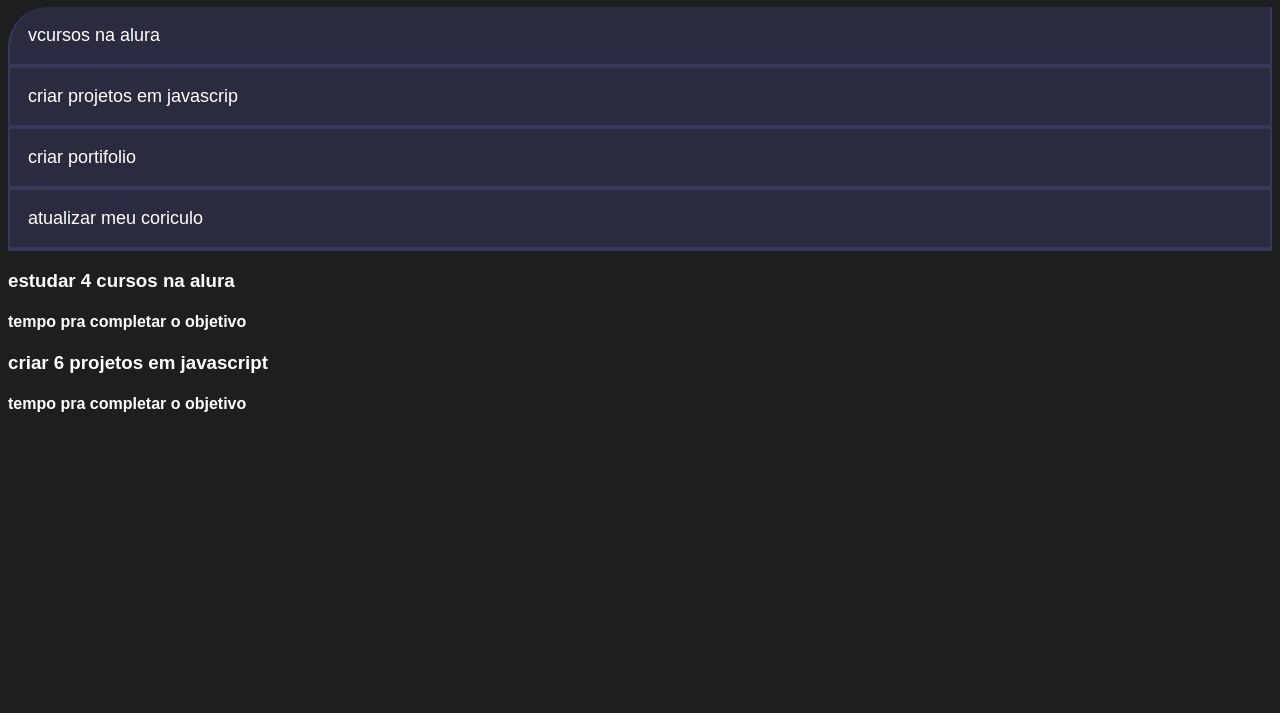
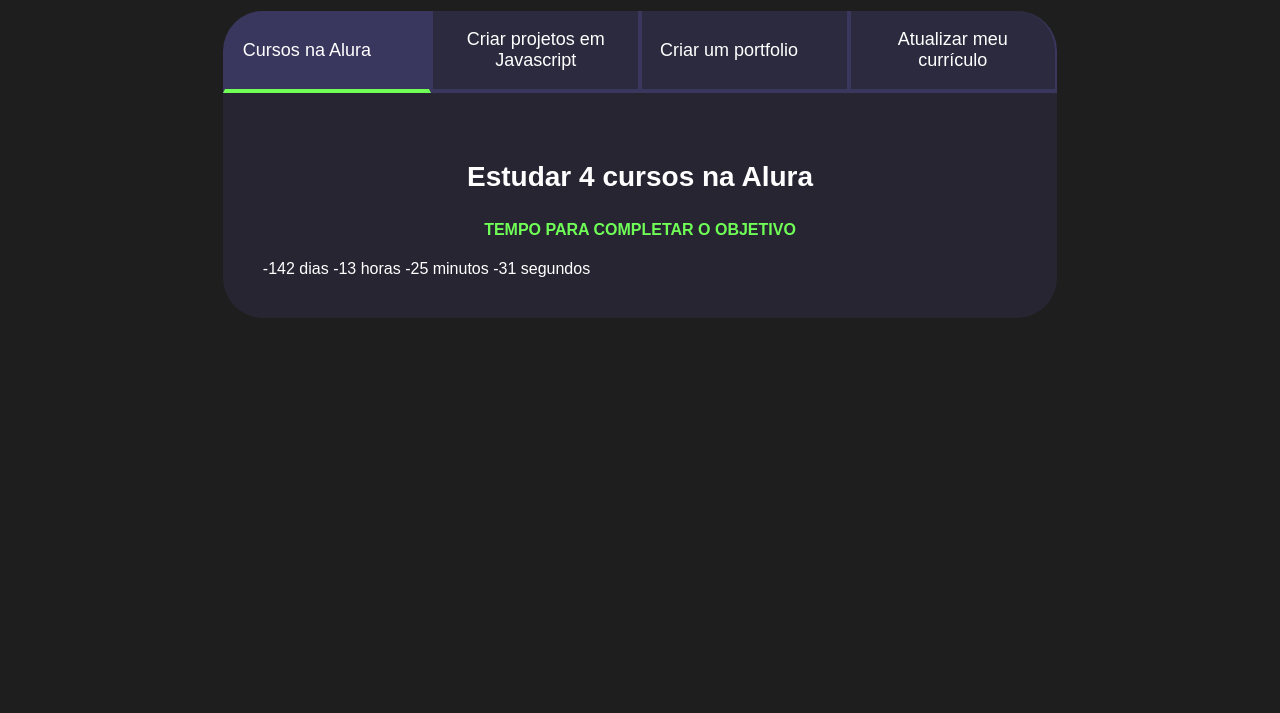
Before and after one commit to viniciusokener/projeto-de-vida, a plain HTML site: page index.html in a window 1280 px wide. Shown: the part 87-800 px from the top of the page. Drawn offline with Linux system fonts and the light colour scheme.

Commit message:
Add files via upload

```diff
--- a/index.html
+++ b/index.html
@@ -7,26 +7,39 @@
     <link rel="stylesheet" href="style.css">
 </head>
 <body>
-    <section>class="conteudo principal"
-        <h2> class"titulo-principal>meus objetivos do ano<span></span></h2>
-        <div>
-            <button class="botao ativo">vcursos na alura</button>
-            <button class="botao">criar projetos em javascrip</button>
-            <button class="botao">criar portifolio</button>
-            <button class="botao">atualizar meu coriculo</button>
+    <section class="conteudo-principal">
+        <h2 class="titulo-principal">Meus Objetivos do ano<span>_</span></h2>
+        <div class="conteudo">
+        <div class="botoes">
+            <button class="botao ativo">Cursos na Alura</button>
+            <button class="botao">Criar projetos em Javascript</button>
+            <button class="botao">Criar um portfolio</button>
+            <button class="botao">Atualizar meu currículo</button>
         </div>
-        <dev class="abas-textos">
-            <div class="aba conteudo">
-            <h3 class="aba-conteudo-titulo-prricipal">estudar 4 cursos na alura</h3>
-            <h4 class="aba-conteudo-titulo-secundario">tempo pra completar o objetivo</h4>
-             </div>
-             <div class="aba conteudo">
-                <h3 class="aba-conteudo-titulo-prricipal">criar 6 projetos em javascript</h3>
-                <h4 class="aba-conteudo-titulo-secundario">tempo pra completar o objetivo</h4>
-                 </div>
-         </dev>
+        <div class="abas-textos">
+            <div class="aba-conteudo ativo">
+                <h3 class="aba-conteudo-titulo-principal">Estudar 4 cursos na Alura</h3>
+                <h4 class="aba-conteudo-titulo-secundario">Tempo para completar o objetivo</h4>
+                <div class="contador"></div>
+            </div>
+            <div class="aba-conteudo">
+                <h3 class="aba-conteudo-titulo-principal">Criar 5 projetos em Javascript</h3>
+                <h4 class="aba-conteudo-titulo-secundario">Tempo para completar o objetivo</h4>
+                <div class="contador"></div>
+            </div>
+            <div class="aba-conteudo">
+                <h3 class="aba-conteudo-titulo-principal">Criar um portfolio com os meus 3 melhores projetos</h3>
+                <h4 class="aba-conteudo-titulo-secundario">Tempo para completar o objetivo</h4>
+                <div class="contador"></div>
+            </div>
+            <div class="aba-conteudo">
+                <h3 class="aba-conteudo-titulo-principal">Atualizar meu curriculo com os certificados da Alura</h3>
+                <h4 class="aba-conteudo-titulo-secundario">Tempo para completar o objetivo</h4>
+                <div class="contador"></div>
+            </div>
+        </div>
+    </div>
     </section>
     <script src="main.js"></script>
-
 </body>
 </html>
--- a/main.js
+++ b/main.js
@@ -1,12 +1,36 @@
 const botoes = document.querySelectorAll(".botao");
+const textos = document.querySelectorAll(".aba-conteudo");
 
-for(let i=0;i <botoes.length;i++){
-    botoes[i].onclick = function(){
+for (let i = 0; i < botoes.length; i++) {
+    botoes[i].onclick = function () {
 
-        for(let j=0;j<botoes.length;j++){
+        for (let j = 0; j < botoes.length; j++) {
             botoes[j].classList.remove("ativo");
+            textos[j].classList.remove("ativo");
         }
 
         botoes[i].classList.add("ativo");
+        textos[i].classList.add("ativo");
     }
-}s
+}
+
+const contadores = document.querySelectorAll(".contador");
+const tempoObjetivo1 = new Date("2023-10-05T00:00:00");
+
+
+contadores[0].textContent = calculaTempo(tempoObjetivo1);
+
+function calculaTempo(tempoObjetivo) {
+    let tempoAtual = new Date();
+    let tempoFinal = tempoObjetivo - tempoAtual;
+    let segundos = Math.floor(tempoFinal / 1000);
+    let minutos = Math.floor(segundos / 60);
+    let horas = Math.floor(minutos / 60);
+    let dias = Math.floor(horas / 24);
+
+    segundos %= 60;
+    minutos %= 60;
+    horas %= 24;
+
+ return dias + " dias " + horas + " horas " + minutos + " minutos " + segundos + " segundos";
+}
--- a/style.css
+++ b/style.css
@@ -13,8 +13,8 @@ body {
     font-family: 'Chakra Petch', sans-serif;
 }
 .conteudo-principal{
-    display: flex
-    fle;direction: column;
+    display: flex;
+    flex-direction: column;
     justify-content: center;
     align-items: center;
     max-width: 1200px;
@@ -29,7 +29,7 @@ body {
     color:var(--verde);
 }
 .botao{
-font-family:chakra pech,sans-serif;
+font-family: 'Chakra Petch', sans-serif;
 background-color: var(--botao-inativo);
 color: var(--branco);
 display: flex;
@@ -42,24 +42,54 @@ border-left: 2px solid var(--botao-ativo);
 border-right: 2px solid var(--botao-ativo);
 border-top: none;
 }
-.botao :first-child{
-border-radius: 40px 40px 0 0;
+
+.botao:first-child {
+    border-radius: 40px 40px 0 0;
 }
-.botoes{
+
+.botoes {
     display: block;
 }
-.ativos{
+
+.botao.ativo{
     background-color: var(--botao-ativo);
-    border: 4px solid var(--botao-ativo);
+    border-bottom: 4px solid var(--verde);
 }
-@media screen and (min-width:768px) {
-    .botoes{
+
+.abas-textos{
+    background-color: var(--texto-fundo);
+    padding: 40px;
+    border-radius: 0 0 40px 40px;
+}
+.aba-conteudo.ativo{
+    display:block;
+}
+
+.aba-conteudo{
+    display: none;
+}
+
+.aba-conteudo-titulo-principal{
+    font-size: 28px;
+    text-align: center;
+}
+.aba-conteudo-titulo-secundario{
+    text-align: center;
+    color: var(--verde);
+    text-transform: uppercase;
+}
+
+
+@media screen and (min-width: 768px) {
+    .botoes {
         display: flex;
     }
-.botao:first-child{
-    border-radius: 40px 0 0 0;
+
+    .botao:first-child {
+        border-radius: 40px 0 0 0;
+    }
+
+    .botao:last-child {
+        border-radius: 0 40px 0 0;
+    }
 }
-.botao:first-child{
-    border: 0 40px 0 0;
-}
-}
```
